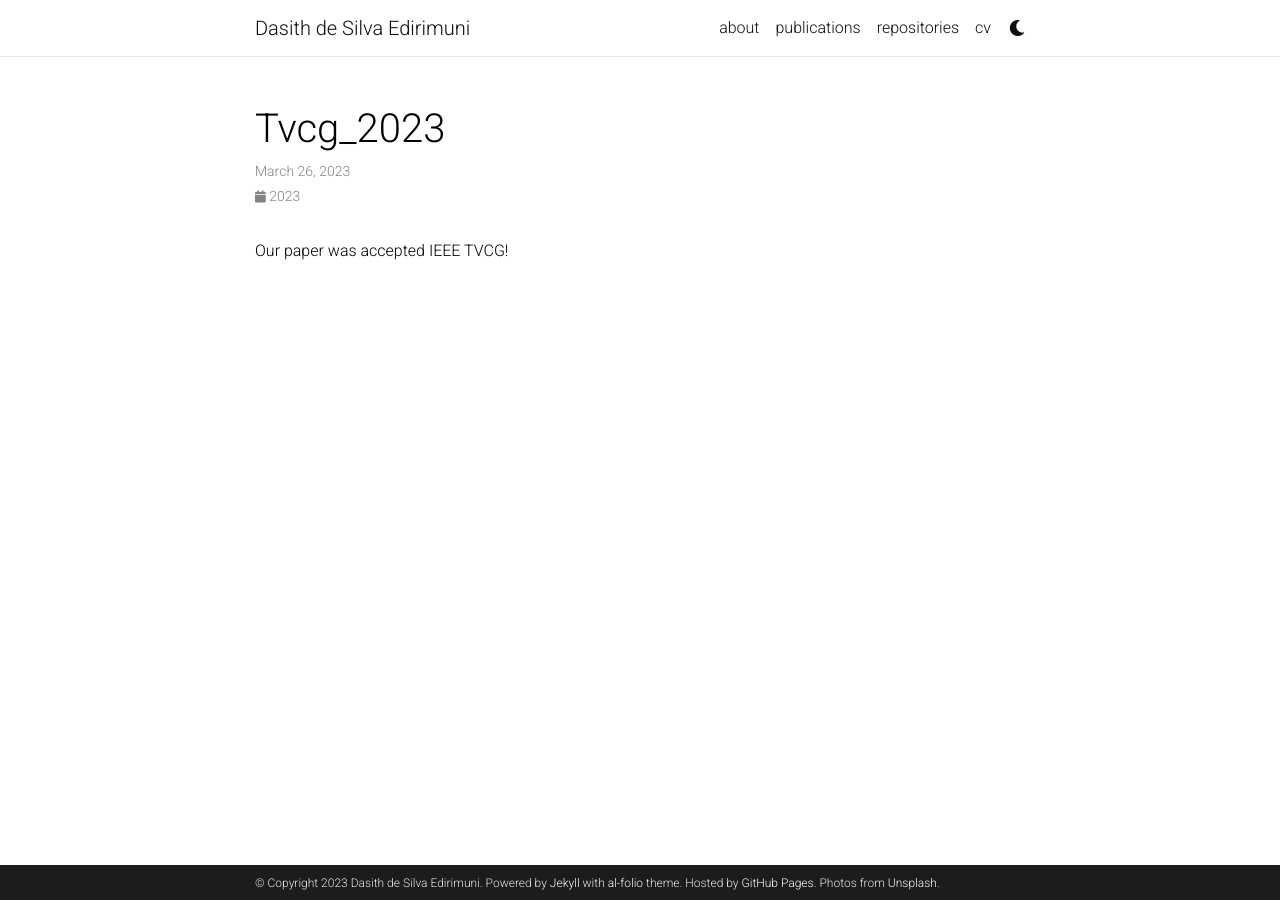
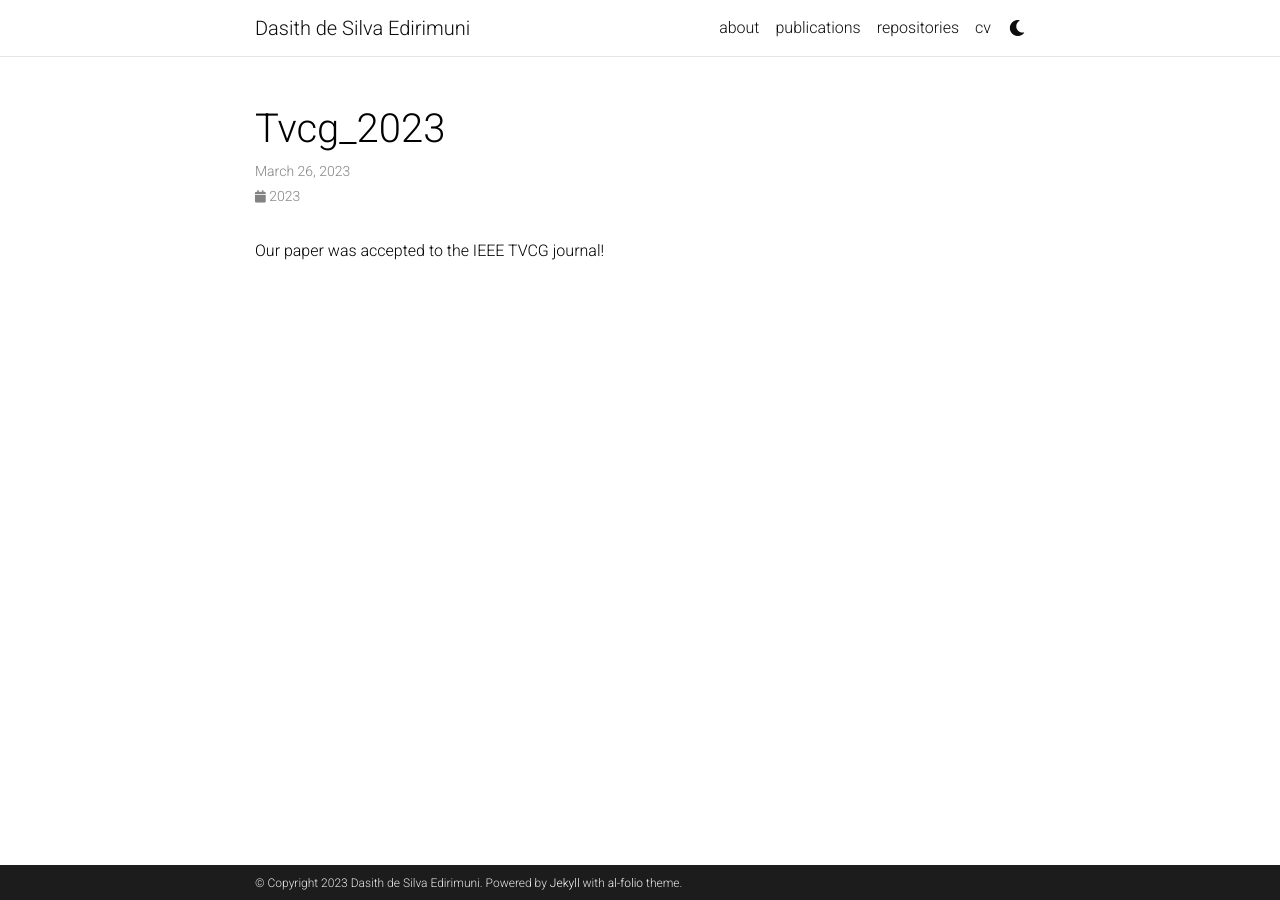
Before and after one commit to ddsediri/ddsediri.github.io, a Jekyll site: the page built from _news/tvcg_2023.md, in a window 1280 px wide. Built offline with Jekyll 4.4.1, drawn with Linux system fonts in a browser that asks for light colours; comment, search, counter and statistics services are not loaded; a style sheet for code colours, icons or effects is not loaded.

Commit message:
further tweaked design

```diff
--- a/_bibliography/papers.bib
+++ b/_bibliography/papers.bib
@@ -11,7 +11,8 @@
   journal={arXiv},
   primaryClass={cs.CV},
   url={https://arxiv.org/abs/2304.01529},
-  abstract={The quality of point clouds is often limited by noise introduced during their capture process. Consequently, a fundamental 3D vision task is the removal of noise, known as point cloud filtering or denoising. State-of-the-art learning based methods focus on training neural networks to infer filtered displacements and directly shift noisy points onto the underlying clean surfaces. In high noise conditions, they iterate the filtering process. However, this iterative filtering is only done at test time and is less effective at ensuring points converge quickly onto the clean surfaces. We propose IterativePFN (iterative point cloud filtering network), which consists of multiple IterationModules that model the true iterative filtering process internally, within a single network. We train our IterativePFN network using a novel loss function that utilizes an adaptive ground truth target at each iteration to capture the relationship between intermediate filtering results during training. This ensures that the filtered results converge faster to the clean surfaces. Our method is able to obtain better performance compared to state-of-the-art methods. The source code can be found at https://github.com/ddsediri/IterativePFN.}
+  abstract={The quality of point clouds is often limited by noise introduced during their capture process. Consequently, a fundamental 3D vision task is the removal of noise, known as point cloud filtering or denoising. State-of-the-art learning based methods focus on training neural networks to infer filtered displacements and directly shift noisy points onto the underlying clean surfaces. In high noise conditions, they iterate the filtering process. However, this iterative filtering is only done at test time and is less effective at ensuring points converge quickly onto the clean surfaces. We propose IterativePFN (iterative point cloud filtering network), which consists of multiple IterationModules that model the true iterative filtering process internally, within a single network. We train our IterativePFN network using a novel loss function that utilizes an adaptive ground truth target at each iteration to capture the relationship between intermediate filtering results during training. This ensures that the filtered results converge faster to the clean surfaces. Our method is able to obtain better performance compared to state-of-the-art methods. The source code can be found at https://github.com/ddsediri/IterativePFN.},
+  preview={iterativepfn_before.png}
 }
 
 @article{edirimuni2022contrastive,
--- a/_config.yml
+++ b/_config.yml
@@ -8,11 +8,9 @@ middle_name:
 last_name: de Silva Edirimuni
 email: dasithds@gmail.com
 description: > # the ">" symbol means to ignore newlines until "footer_text:"
-  A simple, whitespace theme for academics. Based on [*folio](https://github.com/bogoli/-folio) design.
+  Hi, my name is Dasith and this is the little corner of the internet where you can find information on my journey through academia.
 footer_text: >
   Powered by <a href="https://jekyllrb.com/" target="_blank">Jekyll</a> with <a href="https://github.com/alshedivat/al-folio">al-folio</a> theme.
-  Hosted by <a href="https://pages.github.com/" target="_blank">GitHub Pages</a>.
-  Photos from <a href="https://unsplash.com" target="_blank">Unsplash</a>.
 keywords: dasith, de silva, edirimuni, machine learning, point cloud, denoising, normal estimation  # add your own keywords or leave empty
 
 lang: en # the language of your site (for example: en, fr, cn, ru, etc.)
@@ -45,7 +43,7 @@ repo_trophies:
 # will use title and url fields
 # Take a look to https://github.com/jekyll/jekyll-feed for more customization
 
-rss_icon: true
+rss_icon: false
 
 # -----------------------------------------------------------------------------
 # Layout
@@ -75,9 +73,9 @@ github_username: ddsediri # your GitHub user name
 gitlab_username: # your GitLab user name
 twitter_username: # your Twitter handle
 mastodon_username: # your mastodon instance+username in the format instance.tld/@username
-linkedin_username: # your LinkedIn user name
+linkedin_username: dasith-de-silva-295315148 # your LinkedIn user name
 telegram_username: # your Telegram user name
-scholar_userid: # your Google Scholar ID
+scholar_userid: KACSqS0AAAAJ # your Google Scholar ID
 semanticscholar_id: # your Semantic Scholar ID
 whatsapp_number: # your WhatsApp number (full phone number in international format. Omit any zeroes, brackets, or dashes when adding the phone number in international format.)
 orcid_id: # your ORCID ID
--- a/_includes/news.html
+++ b/_includes/news.html
@@ -12,8 +12,8 @@
               {% endif %}
               {% for item in news limit: news_limit %}
                 <tr>
-                  <th scope="row" class="col-sm-2">{{ item.date | date: "%b %-d, %Y" }}</th>
-                  <td>
+                  <th scope="row" class="col-3">{{ item.date | date: "%b %-d, %Y" }}</th>
+                  <td class="col-12">
                     {% if item.inline -%}
                       {{ item.content | remove: '<p>' | remove: '</p>' | emojify }}
                     {%- else -%}
--- a/_layouts/bib.html
+++ b/_layouts/bib.html
@@ -5,12 +5,12 @@
         <div class="col-sm-4 {% if entry.preview %}preview{% else %}abbr{% endif %}">
         {%- if entry.preview -%}
           {% if entry.preview contains '://' -%}
-          <img class="preview z-depth-1 rounded" src="{{ entry.preview }}">
+          <img class="preview z-depth-1" src="{{ entry.preview }}">
           {%- else -%}
             {%- assign entry_path = entry.preview | prepend: '/assets/img/publication_preview/' -%}
             {% include figure.html
             path=entry_path
-            class="preview z-depth-1 rounded"
+            class="preview z-depth-1"
             alt=entry.preview -%}
           {%- endif -%}
         {%- elsif entry.abbr -%}
--- a/_news/tvcg_2023.md
+++ b/_news/tvcg_2023.md
@@ -5,4 +5,4 @@ inline: true
 related_posts: false
 ---
 
-Our paper was accepted IEEE TVCG!
+Our paper was accepted to the IEEE TVCG journal!
```
Also changed, not shown: _news/swinburne_postgrad_medal_2020.md (+1 -1 lines), _______projects/1_project.md (renamed from _projects/1_project.md), _______projects/2_project.md (renamed from _projects/2_project.md), _______projects/3_project.md (renamed from _projects/3_project.md), _______projects/4_project.md (renamed from _projects/4_project.md), _______projects/5_project.md (renamed from _projects/5_project.md), _______projects/6_project.md (renamed from _projects/6_project.md), assets/img/publication_preview/iterativepfn_before.png (added).
